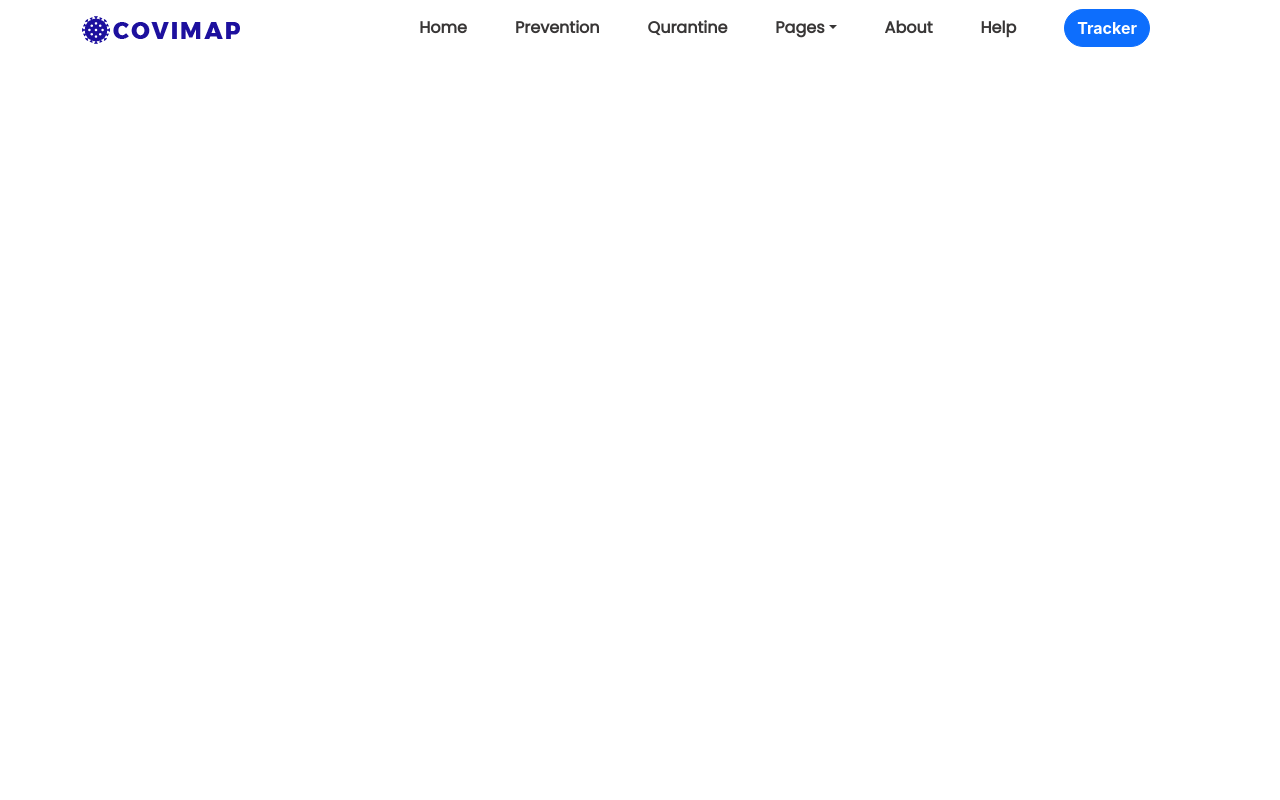
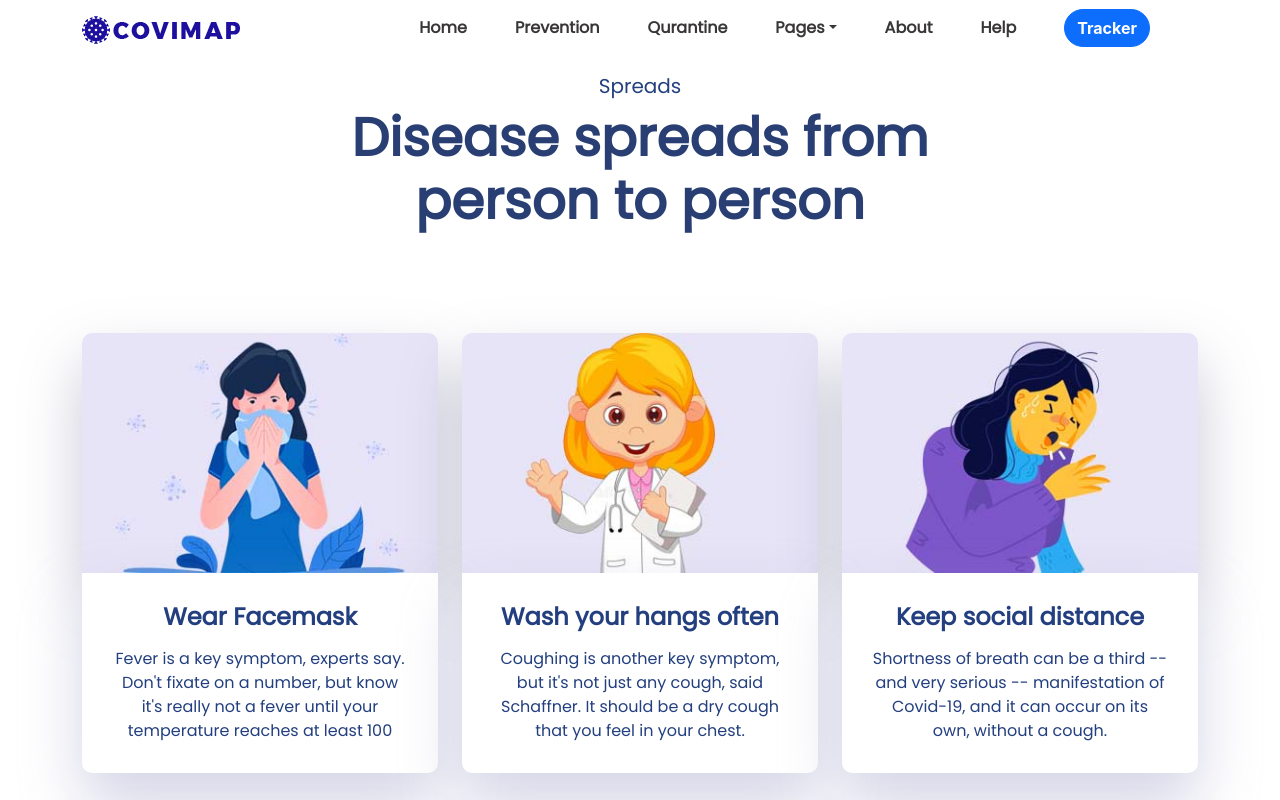
Before and after one commit to IrisGomis/queen-api, a React (Create React App) app: page /Home in a window 1280 px wide. Shown: the top 800 px of the page. Built offline with nearby package versions, Linux system fonts and the light colour scheme; a web font is replaced by a local one.

Commit message:
corrigiendo rutas

```diff
--- a/src/App.js
+++ b/src/App.js
@@ -1,14 +1,16 @@
 import * as React from "react";
-import './App.css';
-import NavBHome from './components/organismos/NavBHome';
+import "./App.css";
 import Routes from "./Routes";
-
+import {BrowserRouter } from "react-router-dom";
+import Home from "./components/pages/Home";
 
 function App() {
   return (
     <div className="App">
-      <Routes/>
-      <NavBHome/>
+      <BrowserRouter>
+        <Home/>
+        <Routes />
+      </BrowserRouter>
     </div>
   );
 }
--- a/src/Routes.jsx
+++ b/src/Routes.jsx
@@ -1,5 +1,5 @@
 import * as React from "react";
-import {BrowserRouter,Routes,Route} from "react-router-dom";
+import {Routes,Route} from "react-router-dom";
 import NavBTraker from './components/organismos/NavBTracker.jsx';
 import AjaxData from './components/pages/AjaxData';
 import CardsTracker from './components/pages/CardsTracker';
@@ -21,7 +21,6 @@ import Wash from './components/templates/Wash';
 
 const Rutas = () => {
      return (
-        <BrowserRouter>
             <Routes>
                 <Route path="/NavBTraker" element={<NavBTraker/>}/>
                 <Route path="/AjaxData" element={<AjaxData/>}/>
@@ -42,7 +41,6 @@ const Rutas = () => {
                 <Route path="/Symptom" element={<Symptom/>}/>
                 <Route path="/Wash" element={<Wash/>}/>
             </Routes>
-        </BrowserRouter>
      )
  }
  export default Rutas
--- a/src/components/organismos/NavBHome.jsx
+++ b/src/components/organismos/NavBHome.jsx
@@ -1,7 +1,9 @@
 import React, {useState} from "react";
-import {NavDropdown, Nav, Navbar, Container, Button} from "react-bootstrap";
+import {NavDropdown, Navbar, Container, Button} from "react-bootstrap";
 import '../organismos/navBHome.css';
 import LogoB from '../../images/logo.png';
+import { NavLink } from "react-router-dom";
+
 
 function NavBHome() {
   const [navbar, setNavbar] = useState(false);
@@ -26,17 +28,17 @@ function NavBHome() {
             </Navbar.Brand>
             <Navbar.Toggle aria-controls="responsive-navbar-nav" />
             <Navbar.Collapse id="responsive-navbar-nav" className="justify-content-end fw-bold">
-              <Nav.Link className="navbar-item me-5" activeClassName="is-active" to="/Home" exact>Home</Nav.Link>
-              <Nav.Link className="navbar-item me-5" activeClassName="is-active" to="/Prevention" exact>Prevention</Nav.Link>
-              <Nav.Link className="navbar-item me-5"  activeClassName="is-active" to="/Spreads" exact>Qurantine</Nav.Link>
+              <NavLink className="navbar-item me-5" activeClassName="is-active" to="/Home" exact>Home</NavLink>
+              <NavLink className="navbar-item me-5" activeClassName="is-active" to="/Prevention" exact>Prevention</NavLink>
+              <NavLink className="navbar-item me-5"  activeClassName="is-active" to="/Spreads" exact>Qurantine</NavLink>
               <NavDropdown title="Pages" className="navbar-item me-5">
                 <NavDropdown.Item className="navbar-item" activeClassName="is-active" to="/HandWash" exact>Hand Wash</NavDropdown.Item>
                 <NavDropdown.Item className="navbar-item" activeClassName="is-active" to="/SocialDistance" exact>Social Distance</NavDropdown.Item>
                 <NavDropdown.Item className="navbar-item" activeClassName="is-active" to="/Blog" exact>Blog</NavDropdown.Item>
                 <NavDropdown.Item className="navbar-item" activeClassName="is-active" to="/BlogDetails" exact>Blog Details</NavDropdown.Item>
               </NavDropdown>
-              <Nav.Link className="navbar-item me-5" activeClassName="is-active" to="/About" exact>About</Nav.Link>
-              <Nav.Link className="navbar-item me-5" activeClassName="is-active" to="/Help" exact>Help</Nav.Link>
+              <NavLink className="navbar-item me-5" activeClassName="is-active" to="/About" exact>About</NavLink>
+              <NavLink className="navbar-item me-5" activeClassName="is-active" to="/Help" exact>Help</NavLink>
               <div className="me-5">
                 <Button className="rounded-pill fw-bold" activeClassName="is-active" to="/Tracker" exact>Tracker</Button>
               </div>
--- a/src/components/pages/Home.jsx
+++ b/src/components/pages/Home.jsx
@@ -1,9 +1,16 @@
-import React from 'react'
+import React from 'react';
+import NavBHome from '../organismos/NavBHome';
+import Spreads from '../templates/Spreads';
 
 function Home() {
   return (
-    <div>Home</div>
-  )
+    <div className="home">
+      <header>
+        <NavBHome/>
+      </header>
+      <Spreads/>
+    </div>
+  );
 }
 
 export default Home
```
Also changed, not shown: pruebas.txt.
